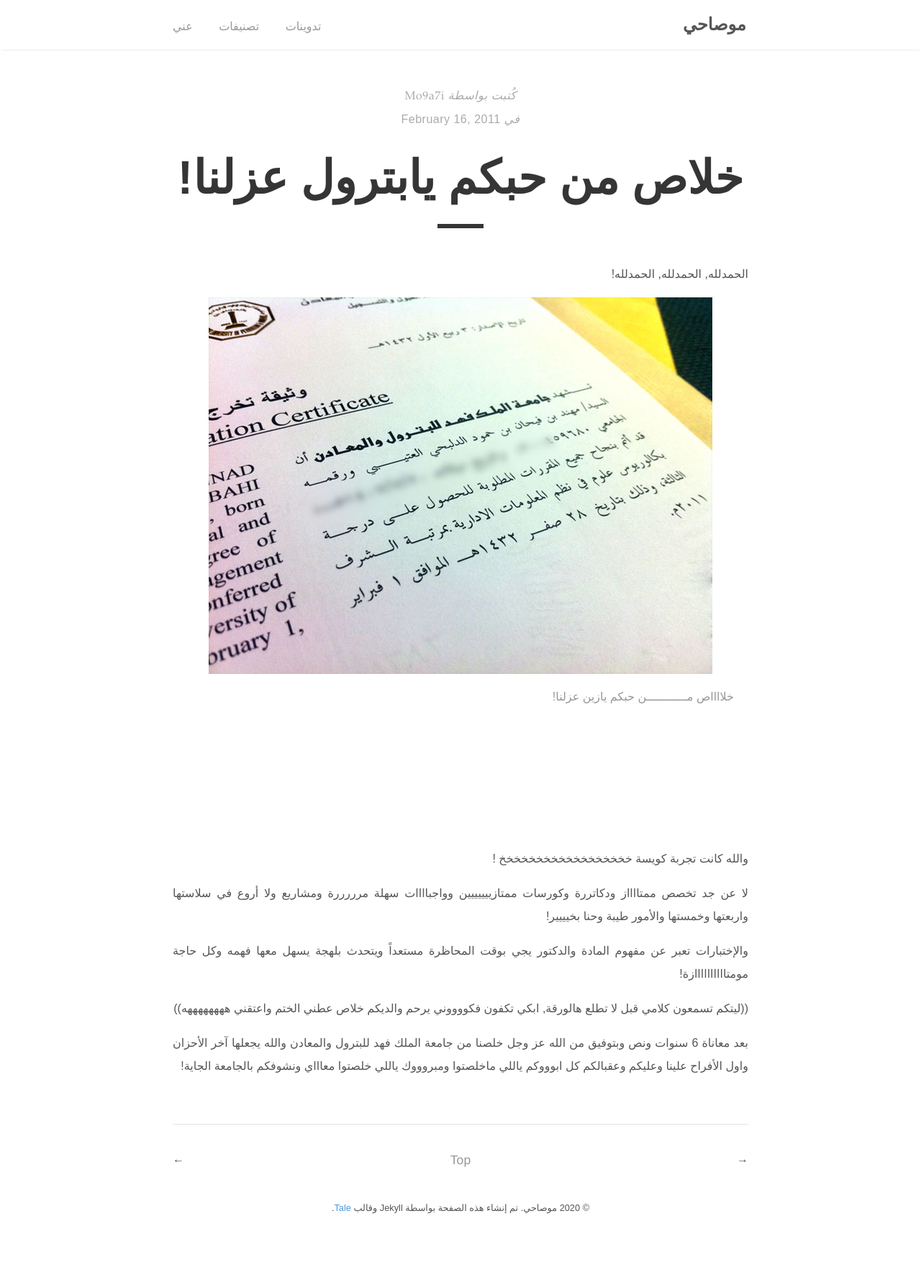
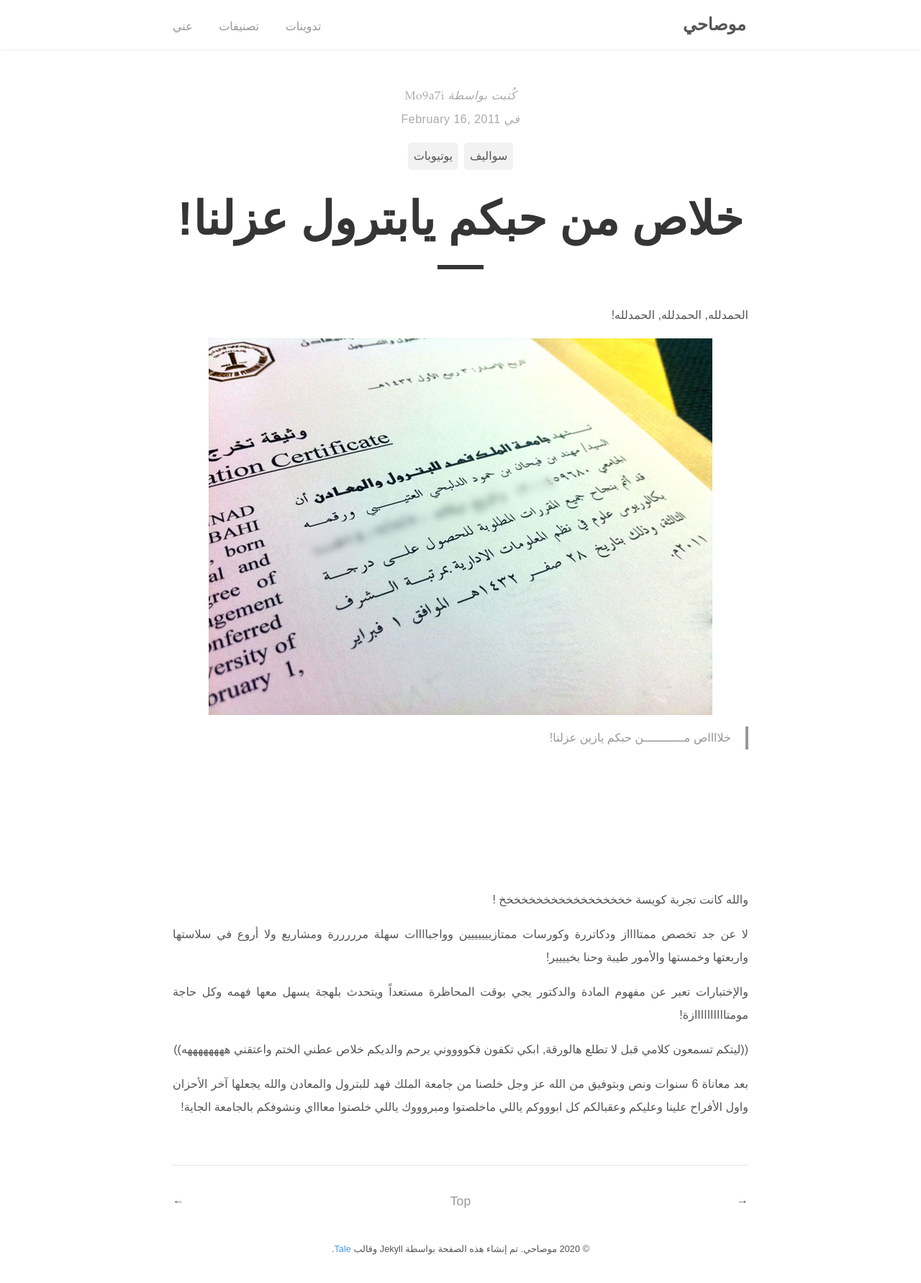
Before and after one commit to mo9a7i/jekyll_mo9a7i_com, a Jekyll site: the page built from _posts/2011-02-16-خلاص-من-حبكم-يابترول-عزلنا.md, in a window 1280 px wide. Shown: the whole page at 72% size. Built offline with Jekyll 4.4.1, drawn with Linux system fonts in a browser that asks for light colours; some web fonts are replaced; before the commit the page ends 1725 px from its top, so only the background shows below that; grey boxes are pictures that could not be loaded.

Commit message:
fixing rtl stuff

```diff
--- a/_config.yml
+++ b/_config.yml
@@ -3,6 +3,7 @@
 description:    "تمتع بلحسات المخ الخنفشارية"
 baseurl:        ""
 url:            "http://mo9a7i.com/"
+rtl: true
 
 # Google Analytics
 google_analytics: UA-19560189-3
--- a/_includes/head.html
+++ b/_includes/head.html
@@ -6,6 +6,7 @@
 
   <!-- CSS -->
   <link rel="stylesheet" href="{{ "/assets/main.css" | relative_url }}">
+  {% if site.rtl %}<link rel="stylesheet" href="{{ "/assets/rtl.css" | relative_url }}">{% endif %}
   <link rel="stylesheet" href="https://fonts.googleapis.com/css?family=Libre+Baskerville:400,400i,700">
 
   <!-- Favicon -->
--- a/_layouts/post.html
+++ b/_layouts/post.html
@@ -18,6 +18,13 @@
     {% endif %}
   </div>
 
+  {% if page.tags %}
+  <div class="tags-clouds post-tags">
+    {% for tag in page.tags %}
+    <a href="{{ site.baseurl }}/tags#{{ tag }}">{{ tag }}</a>
+    {% endfor %}
+  </div>
+  {% endif %}
   <h1 class="post-title">{{ page.title }}</h1>
   <div class="post-line"></div>
 
--- a/_sass/tale/_post.scss
+++ b/_sass/tale/_post.scss
@@ -10,6 +10,10 @@
     span {
       font-style: italic;
     }
+  }
+
+  &-tags {
+    margin: 15px;
   }
 
   &-title {
--- a/assets/main.scss
+++ b/assets/main.scss
@@ -4,48 +4,3 @@
 
 @import "tale";
 @import url("https://fontlibrary.org/face/droid-arabic-kufi");
-body {
-  direction: rtl;
-}
-
-h1, h2, h3, h4, h5, h6, p, li, ul, time, blockquote {
-  text-align: right;
-}
-
-html, body, div, span, applet, object, iframe, h1, h2, h3, h4, h5, h6, p, blockquote,
-footer .blockquote-footer,a, abbr, acronym, address, big, cite, del, dfn, em, img, ins, kbd,
-q, s, samp, small, strike, strong, sub, sup, tt, var, b, u, i, center, pre, dl, dt, dd, ol, ul, li,
-fieldset, form, label, legend, table, caption, tbody, tfoot, thead, tr, th, td, article,
-aside, canvas, details, embed, figure, figcaption, footer, header, hgroup, menu, nav, output, ruby,
-section, summary, time, mark, audio, video, .post-title {
-  font-family: "Droid Arabic Kufi", sans-serif, serif;
-}
-
-blockquote {
-  border-right: 0.25rem;
-  border-left: 0;
-  margin: 0.8rem 0;
-  padding: 0.5rem 1rem;
-}
-
-.nav li {
-  padding: 0 0 0 2rem;
-}
-
-.nav li:last-child {
-  padding-left: 0;
-}
-
-@media (min-width: 600px) {
-  blockquote {
-    padding: 0 1.25rem 0 5rem;
-  }
-  .nav-container {
-    text-align: right;
-  }
-
-  .nav ul {
-    right: auto;
-    left: 0;
-  }
-}
--- /dev/null
+++ b/assets/rtl.css
@@ -0,0 +1,45 @@
+body {
+    direction: rtl;
+  }
+
+  h1, h2, h3, h4, h5, h6, p, li, ul, time, blockquote {
+    text-align: right;
+  }
+
+  html, body, div, span, applet, object, iframe, h1, h2, h3, h4, h5, h6, p, blockquote,
+  footer .blockquote-footer,a, abbr, acronym, address, big, cite, del, dfn, em, img, ins, kbd,
+  q, s, samp, small, strike, strong, sub, sup, tt, var, b, u, i, center, pre, dl, dt, dd, ol, ul, li,
+  fieldset, form, label, legend, table, caption, tbody, tfoot, thead, tr, th, td, article,
+  aside, canvas, details, embed, figure, figcaption, footer, header, hgroup, menu, nav, output, ruby,
+  section, summary, time, mark, audio, video, .post-title {
+    font-family: "Droid Arabic Kufi", sans-serif, serif;
+  }
+
+  blockquote {
+    border-right: 0.25rem solid;
+    border-left: 0;
+    margin: 0.8rem 0;
+    padding: 0.5rem 1rem;
+  }
+
+  .nav li {
+    padding: 0 0 0 2rem;
+  }
+
+  .nav li:last-child {
+    padding-left: 0;
+  }
+
+  @media (min-width: 600px) {
+    blockquote {
+      padding: 0 1.25rem 0 5rem;
+    }
+    .nav-container {
+      text-align: right;
+    }
+
+    .nav ul {
+      right: auto;
+      left: 0;
+    }
+  }
```
